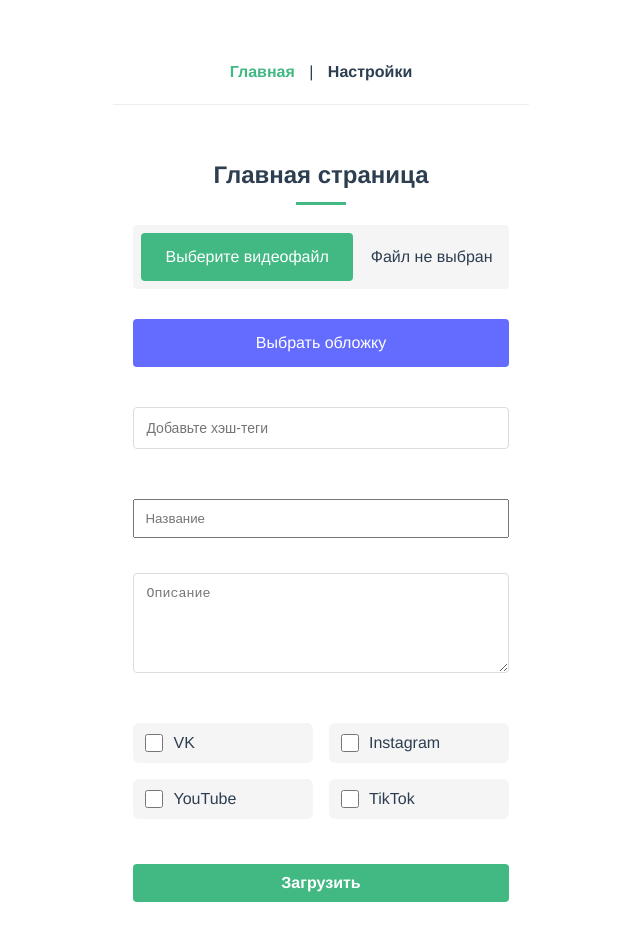
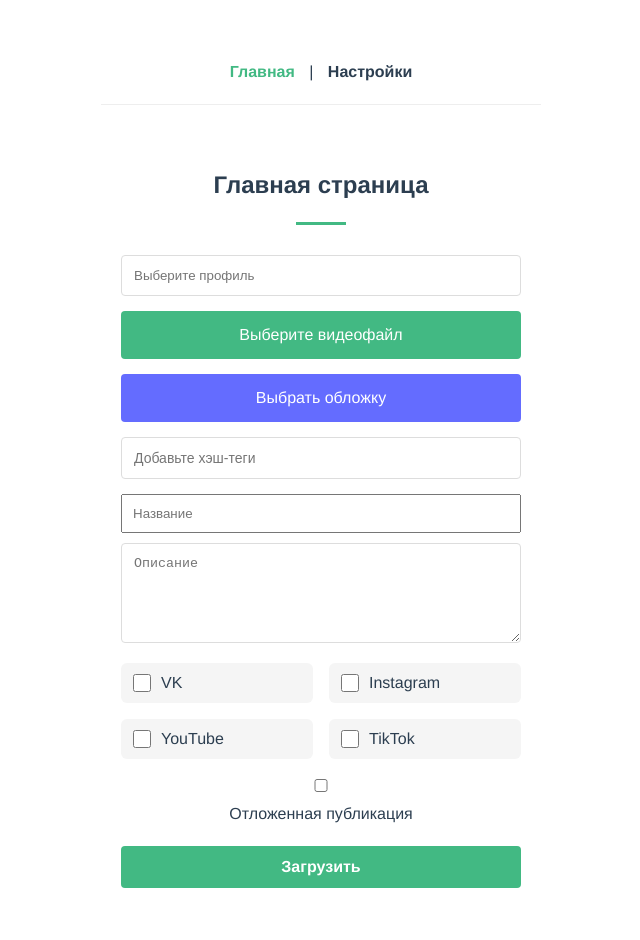
Before and after one commit to ViacheslavKuznetsov/vitejs-vite-48pvjg3b, a Vue app: page /main in a window 1280 px wide. Shown: the top 940 px of the page, without its empty margins (319-959 px from the left). Built offline with nearby package versions, Linux system fonts and the light colour scheme.

Commit message:
не работает предпросмотр и выбор cover

```diff
--- /dev/null
+++ b/src/components/CustomSelectInput.vue
@@ -0,0 +1,116 @@
+<template>
+  <div class="custom-select">
+    <div class="selected-wrapper">
+      <input
+        type="text"
+        v-model="searchQuery"
+        @input="handleInput"
+        @keydown.down="moveDown"
+        @keydown.up="moveUp"
+        @keydown.enter="selectItem"
+        placeholder="Выберите профиль"
+      >
+    </div>
+
+    <ul v-if="showSuggestions" class="suggestions">
+      <li
+        v-for="(item, index) in filteredItems"
+        :key="item.id"
+        :class="{ active: index === activeIndex }"
+        @click="selectItem(item)"
+      >
+        {{ item.label }}
+      </li>
+    </ul>
+  </div>
+</template>
+
+<script>
+export default {
+  props: {
+    items: Array,
+    modelValue: [String, Number]
+  },
+  emits: ['update:modelValue'],
+  data() {
+    return {
+      searchQuery: '',
+      showSuggestions: false,
+      activeIndex: -1
+    }
+  },
+  computed: {
+    filteredItems() {
+      return this.items.filter(item =>
+        item.label.toLowerCase().includes(this.searchQuery.toLowerCase())
+      )
+    }
+  },
+  methods: {
+    handleInput() {
+      this.showSuggestions = true
+    },
+    moveDown() {
+      this.activeIndex = Math.min(this.activeIndex + 1, this.filteredItems.length - 1)
+    },
+    moveUp() {
+      this.activeIndex = Math.max(this.activeIndex - 1, -1)
+    },
+    selectItem(item) {
+      if (!item) return
+      this.$emit('update:modelValue', item.id)
+      this.searchQuery = ''
+      this.showSuggestions = false
+    }
+  }
+}
+</script>
+
+<style scoped>
+.custom-select {
+  width: 100%;
+  margin-bottom: 15px;
+  position: relative;
+}
+
+input {
+  width: 100%;
+  padding: 12px;
+  border: 1px solid #ddd;
+  border-radius: 4px;
+  box-sizing: border-box;
+}
+
+.suggestions {
+  position: absolute;
+  width: 100%;
+  max-height: 200px;
+  overflow-y: auto;
+  border: 1px solid #ddd;
+  background: white;
+  z-index: 1000;
+  margin-top: 4px;
+  list-style: none;
+  padding: 0;
+}
+
+.suggestions li {
+  padding: 8px;
+  cursor: pointer;
+}
+
+.suggestions li.active {
+  background-color: #f0f0f0;
+}
+
+@media (prefers-color-scheme: dark) {
+  .suggestions {
+    background: #2a2a2a;
+    border-color: #444;
+  }
+
+  .suggestions li.active {
+    background-color: #333;
+  }
+}
+</style>
--- /dev/null
+++ b/src/components/DoItLater.vue
@@ -0,0 +1,66 @@
+<template>
+  <div class="do-it-later">
+    <label class="checkbox-label">
+      <input
+        type="checkbox"
+        :checked="modelValue"
+        @change="$emit('update:modelValue', $event.target.checked)"
+      >
+      Отложенная публикация
+    </label>
+
+    <div v-if="modelValue" class="datetime-fields">
+      <input
+        type="date"
+        :value="date"
+        @input="$emit('update:date', $event.target.value)"
+      >
+      <input
+        type="time"
+        :value="time"
+        @input="$emit('update:time', $event.target.value)"
+      >
+    </div>
+  </div>
+</template>
+
+<script>
+export default {
+  props: {
+    modelValue: Boolean,
+    date: String,
+    time: String
+  },
+  emits: ['update:modelValue', 'update:date', 'update:time']
+}
+</script>
+
+<style scoped>
+.do-it-later {
+  margin-bottom: 20px;
+}
+
+.checkbox-label {
+  display: block;
+  margin-bottom: 10px;
+  cursor: pointer;
+}
+
+.datetime-fields {
+  display: flex;
+  gap: 15px;
+  margin-top: 10px;
+}
+
+.datetime-fields input {
+  padding: 8px;
+  border: 1px solid #ddd;
+  border-radius: 4px;
+}
+
+@media (max-width: 768px) {
+  .datetime-fields {
+    flex-direction: column;
+  }
+}
+</style>
--- a/src/components/FileUpload.vue
+++ b/src/components/FileUpload.vue
@@ -7,12 +7,8 @@
         class="file-input"
         accept="video/*"
       >
-        <span class="file-input-button">Выберите видеофайл</span>
-        <span class="file-name">
-          <transition name="error-fade">
-            <span v-if="showError" class="error-message">{{ errorMessage }}</span>
-          </transition>
-          <span v-if="!showError">{{ file ? file.name : 'Файл не выбран' }}</span>
+      <span class="file-input-button">
+        {{ file ? 'Выбрать другое видео' : 'Выберите видеофайл' }}
       </span>
     </label>
   </div>
@@ -26,7 +22,7 @@
     errorMessage: String,
     showError: Boolean
   },
-    emits: ['file-selected', 'update:showError', 'update:errorMessage'],
+  emits: ['file-selected'],
   methods: {
     handleFileChange(e) {
       const file = e.target.files[0]
@@ -37,132 +33,27 @@
 </script>
 
 <style scoped>
-
-.error-fade-enter-active {
-  animation: slideIn 0.3s;
-}
-.error-fade-leave-active {
-  animation: slideOut 0.3s;
-}
-
-@keyframes slideIn {
-  from {
-    opacity: 0;
-    transform: translateX(10px);
-  }
-  to {
-    opacity: 1;
-    transform: translateX(0);
-  }
-}
-
-@keyframes slideOut {
-  from {
-    opacity: 1;
-    transform: translateX(0);
-  }
-  to {
-    opacity: 0;
-    transform: translateX(10px);
-  }
-}
-
-.error-message {
-  color: #ff4444;
-  position: absolute;
-  left: 0;
-  right: 0;
-}
-
-.file-name {
-  position: relative;
-  display: block;
-  min-height: 20px;
-}
-
 .file-upload-container {
   width: 100%;
-  display: flex;
-  align-items: center;
-  gap: 15px;
-  background: #f5f5f5;
-  border-radius: 4px;
-  padding: 8px;
-  box-sizing: border-box;
   margin-bottom: 15px;
-  position: relative;
 }
 
 .file-input-label {
-  display: flex;
-  align-items: center;
-  width: 100%;
-  gap: 10px;
+  display: block;
 }
 
 .file-input {
-  position: absolute;
-  opacity: 0;
-  height: 0;
-  width: 0;
+  display: none;
 }
 
 .file-input-button {
-  display: inline-block;
-  padding: 12px 24px;
+  display: block;
+  width: 100%;
+  padding: 12px;
   background-color: #42b983;
   color: white;
-  border: none;
   border-radius: 4px;
-  font-weight: 500;
+  text-align: center;
   cursor: pointer;
-  transition: background-color 0.2s ease;
-  flex-shrink: 0;
 }
-
-.file-input-button:hover {
-  background-color: #369f6e;
-}
-
-.file-name {
-  flex: 1;
-  min-width: 0;
-  overflow: hidden;
-  text-overflow: ellipsis;
-  white-space: nowrap;
-  padding: 0 8px;
-}
-
-@media (max-width: 480px) {
-
-  .file-upload-container {
-    flex-direction: column;
-    align-items: stretch;
-  }
-
-  .file-input-button {
-    width: 100%;
-    text-align: center;
-  }
-
-  .file-name {
-    text-align: center;
-    padding: 8px 0 0 0;
-  }
-
-  .error-message {
-    position: static;
-    margin-top: 8px;
-  }
-}
-
-@media (prefers-color-scheme: dark) {
-  .file-name {
-    color: #aaa;
-  }
-  .file-upload-container {
-    background-color: #2a2a2a;
-  }
-}
-
 </style>
--- a/src/components/HashTagsInput.vue
+++ b/src/components/HashTagsInput.vue
@@ -116,4 +116,12 @@
       color: #aaa;
     }
   }
+
+  .hashtags-container {
+  width: 100%;
+}
+
+.tag-input {
+  width: 100%;
+}
   </style>
--- a/src/styles/global.css
+++ b/src/styles/global.css
@@ -15,3 +15,24 @@
     display: flex;
     flex-direction: column;
   }
+
+  .page-title {
+    font-size: 24px;
+    height: 80px;
+    display: flex;
+    align-items: center;
+    justify-content: center;
+    position: relative;
+    margin: 0 0 20px 0;
+  }
+
+  .page-title::after {
+    content: "";
+    position: absolute;
+    bottom: 0;
+    left: 50%;
+    transform: translateX(-50%);
+    width: 50px;
+    height: 3px;
+    background-color: #42b983;
+  }
--- a/src/views/MainPage.vue
+++ b/src/views/MainPage.vue
@@ -2,20 +2,23 @@
   <div class="page-container" :class="{ 'expanded': file }">
     <h1 class="page-title">Главная страница</h1>
     <div class="content-wrapper">
-      <!-- Левая секция с формой -->
       <div class="form-section">
+        <CustomSelectInput
+          v-model="profileId"
+          :items="options"
+        />
+
         <FileUpload
           :file="file"
           :error-message="errorMessage"
           :show-error="showError"
           @file-selected="selectFile"
-          @update:showError="showError = $event"
-          @update:errorMessage="errorMessage = $event"
         />
 
         <ImageUpload
           :file="coverImage"
           @file-selected="selectCoverImage"
+          @clear="coverImage = null"
         />
 
         <HashTagsInput v-model="hashtags" />
@@ -34,12 +37,17 @@
 
         <PlatformSelection v-model:selected-platforms="platforms" />
 
+        <DoItLater
+          v-model="isScheduled"
+          v-model:date="scheduledDate"
+          v-model:time="scheduledTime"
+        />
+
         <button @click="download" class="submit-button">Загрузить</button>
       </div>
 
-      <!-- Правая секция с превью видео -->
       <VideoPreview
-        v-if="file"
+        v-if="file && !isMobile"
         :video-url="videoUrl"
         :aspect-ratio="videoAspectRatio"
         class="video-section"
@@ -50,252 +58,122 @@
 
 <script>
 import FileUpload from '@/components/FileUpload.vue'
+import ImageUpload from '@/components/ImageUpload.vue'
 import PlatformSelection from '@/components/PlatformSelection.vue'
-import HashTagsInput from '@/components/HashTagsInput.vue'
 import InputField from '@/components/InputField.vue'
 import VideoPreview from '@/components/VideoPreview.vue'
-import ImageUpload from '@/components/ImageUpload.vue'
+import HashTagsInput from '@/components/HashTagsInput.vue'
+import CustomSelectInput from '@/components/CustomSelectInput.vue'
+import DoItLater from '@/components/DoItLater.vue'
 
 export default {
   name: 'MainPage',
   components: {
     FileUpload,
     ImageUpload,
-    HashTagsInput,
     PlatformSelection,
     InputField,
-    VideoPreview
+    VideoPreview,
+    HashTagsInput,
+    CustomSelectInput,
+    DoItLater
   },
   data() {
     return {
       file: null,
-      coverImage: null,
       name: '',
       description: '',
       platforms: [],
-      hashtags: [],
       errorMessage: '',
       showError: false,
-      errorTimeout: null,
-      hideTimeout: null,
       videoUrl: '',
-      videoAspectRatio: 16/9
+      videoAspectRatio: 16/9,
+      hashtags: [],
+      isMobile: window.innerWidth < 768,
+      profileId: null,
+      options: [
+        { label: 'Вариант 1', id: '1' },
+        { label: 'Вариант 2', id: '2' },
+        { label: 'Вариант 3', id: '3' }
+      ],
+      isScheduled: false,
+      scheduledDate: '',
+      scheduledTime: ''
     }
   },
-  watch: {
-    file(newFile) {
-      if (newFile) {
-        this.videoUrl = URL.createObjectURL(newFile)
-      } else {
-        this.cleanupVideoUrl()
-      }
-    }
+  mounted() {
+    window.addEventListener('resize', this.handleResize)
+  },
+  beforeUnmount() {
+    window.removeEventListener('resize', this.handleResize)
   },
   methods: {
-    selectCoverImage(file) {
-      this.coverImage = file
+    handleResize() {
+      this.isMobile = window.innerWidth < 768
     },
-    async selectFile(file) {
-      if (this.hideTimeout) {
-        clearTimeout(this.hideTimeout)
-        this.hideTimeout = null
-      }
-      if (this.errorTimeout) {
-        clearTimeout(this.errorTimeout)
-        this.errorTimeout = null
-      }
-
+    selectFile(file) {
       if (file && file.type.startsWith('video/')) {
-        try {
-          this.videoAspectRatio = await this.getVideoAspectRatio(file)
-          this.file = file
-          this.showError = false
-          this.errorMessage = ''
-        } catch (error) {
-          this.handleFileError(file)
-        }
-      } else {
-        this.handleFileError(file)
+        this.file = file
+        this.videoUrl = URL.createObjectURL(file)
       }
     },
-
-    async getVideoAspectRatio(file) {
-      return new Promise((resolve, reject) => {
-        const video = document.createElement('video')
-        video.src = URL.createObjectURL(file)
-
-        video.onloadedmetadata = () => {
-          const ratio = video.videoWidth / video.videoHeight
-          URL.revokeObjectURL(video.src)
-          resolve(ratio || 16/9)
-        }
-
-        video.onerror = () => {
-          URL.revokeObjectURL(video.src)
-          reject(new Error('Ошибка загрузки видео'))
-        }
-
-        setTimeout(() => {
-          URL.revokeObjectURL(video.src)
-          reject(new Error('Таймаут загрузки видео'))
-        }, 5000)
+    download() {
+      console.log({
+        file: this.file,
+        profileId: this.profileId,
+        hashtags: this.hashtags,
+        schedule: this.isScheduled ? `${this.scheduledDate}T${this.scheduledTime}` : null
       })
-    },
-
-    handleFileError(file) {
-      this.file = null
-      this.errorMessage = 'Пожалуйста, выберите видеофайл (MP4, AVI, MOV и т.д.)'
-      this.showError = true
-      if (file) URL.revokeObjectURL(file)
-
-      this.errorTimeout = setTimeout(() => {
-        this.showError = false
-        this.hideTimeout = setTimeout(() => {
-          this.errorMessage = ''
-        }, 300)
-      }, 5000)
-    },
-
-    download() {
-      if (!this.file || !this.file.type.startsWith('video/')) {
-        this.errorMessage = 'Необходимо выбрать видеофайл перед загрузкой'
-        this.showError = true
-        return
-      }
-
-      console.log('Отправка данных:', {
-        file: this.file,
-        name: this.name,
-        description: this.description,
-        platforms: this.platforms,
-        aspectRatio: this.videoAspectRatio
-      })
-
-      this.resetForm()
-    },
-
-    resetForm() {
-      this.file = null
-      this.name = ''
-      this.description = ''
-      this.platforms = []
-      this.errorMessage = ''
-      this.showError = false
-      this.cleanupVideoUrl()
-      const fileInput = document.querySelector('.file-input')
-      if (fileInput) fileInput.value = ''
-    },
-
-    cleanupVideoUrl() {
-      if (this.videoUrl) {
-        URL.revokeObjectURL(this.videoUrl)
-        this.videoUrl = ''
-      }
     }
-  },
-  beforeUnmount() {
-    if (this.errorTimeout) clearTimeout(this.errorTimeout)
-    if (this.hideTimeout) clearTimeout(this.hideTimeout)
-    this.cleanupVideoUrl()
   }
 }
 </script>
 
 <style scoped>
 
-.page-title {
-  height: 80px;
-  display: flex;
-  align-items: center;
-  justify-content: center;
-  margin: 0;
-  padding-top: 20px;
-  font-size: 24px;
-  position: relative;
-  flex-shrink: 0;
-}
-
-.page-title::after {
-  content: "";
-  position: absolute;
-  bottom: 0;
-  left: 50%;
-  transform: translateX(-50%);
-  width: 50px;
-  height: 3px;
-  background-color: #42b983;
-}
-
 .page-container {
   width: 100%;
-  max-width: 100%;
-  margin: 0 auto;
-  transition: all 0.5s cubic-bezier(0.4, 0, 0.2, 1);
-  padding: 0 20px;
+  padding: 20px;
   box-sizing: border-box;
-}
-
-.page-container.expanded {
-  max-width: 100%;
 }
 
 .content-wrapper {
   display: grid;
-  grid-template-columns: 1fr;
   gap: 40px;
-  width: 100%;
-  max-width: 1600px;
-  margin: 0 auto;
-  margin-top: 20px;
 }
 
 .form-section {
   width: 100%;
-  display: flex;
-  flex-direction: column;
-  gap: 15px;
-  max-width: 380px;
-}
-
-.page-container.expanded .content-wrapper {
-  grid-template-columns: minmax(400px, 800px) minmax(400px, 1fr);
+  min-width: 400px;
+  max-width: 400px;
+  margin: 0 auto;
 }
 
 .video-section {
-  position: sticky;
-  top: 20px;
-  height: calc(60vh - 60px);
-  background: #000;
-  border-radius: 12px;
-  overflow: hidden;
-}
-
-@media (max-width: 1599px) {
-  .content-wrapper {
-    max-width: 1200px;
-  }
-
-  .page-container.expanded .content-wrapper {
-    grid-template-columns: minmax(350px, 600px) minmax(350px, 1fr);
-  }
-}
-
-@media (max-width: 1199px) {
-  .content-wrapper {
-    max-width: 100%;
-  }
-
-  .video-section {
-    aspect-ratio: 16/9;
-    height: auto;
-    max-width: 800px;
-  }
+  display: none;
 }
 
 .submit-button {
   width: 100%;
-  margin-top: 10px;
-  align-self: center;
-  max-width: none;
+  padding: 12px;
+  background-color: #42b983;
+  color: white;
+  border: none;
+  border-radius: 4px;
+  cursor: pointer;
+}
+
+@media (max-width: 768px) {
+  .form-section {
+    max-width: 100%;
+  }
+
+  .content-wrapper {
+    grid-template-columns: 1fr;
+  }
+
+  .video-section {
+    display: none !important;
+  }
 }
 </style>
```
Lines whose indentation alone changed are shown as unchanged.
